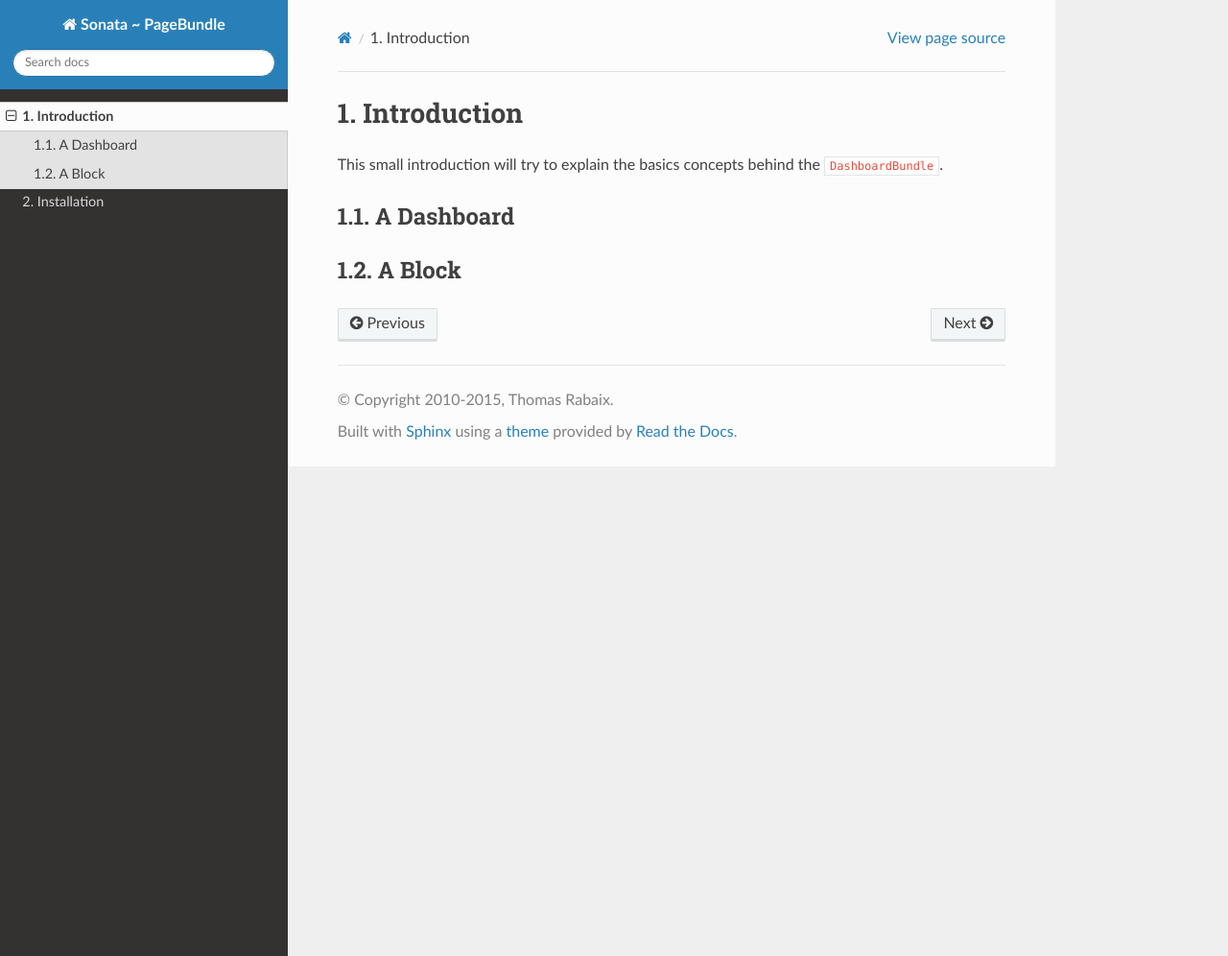
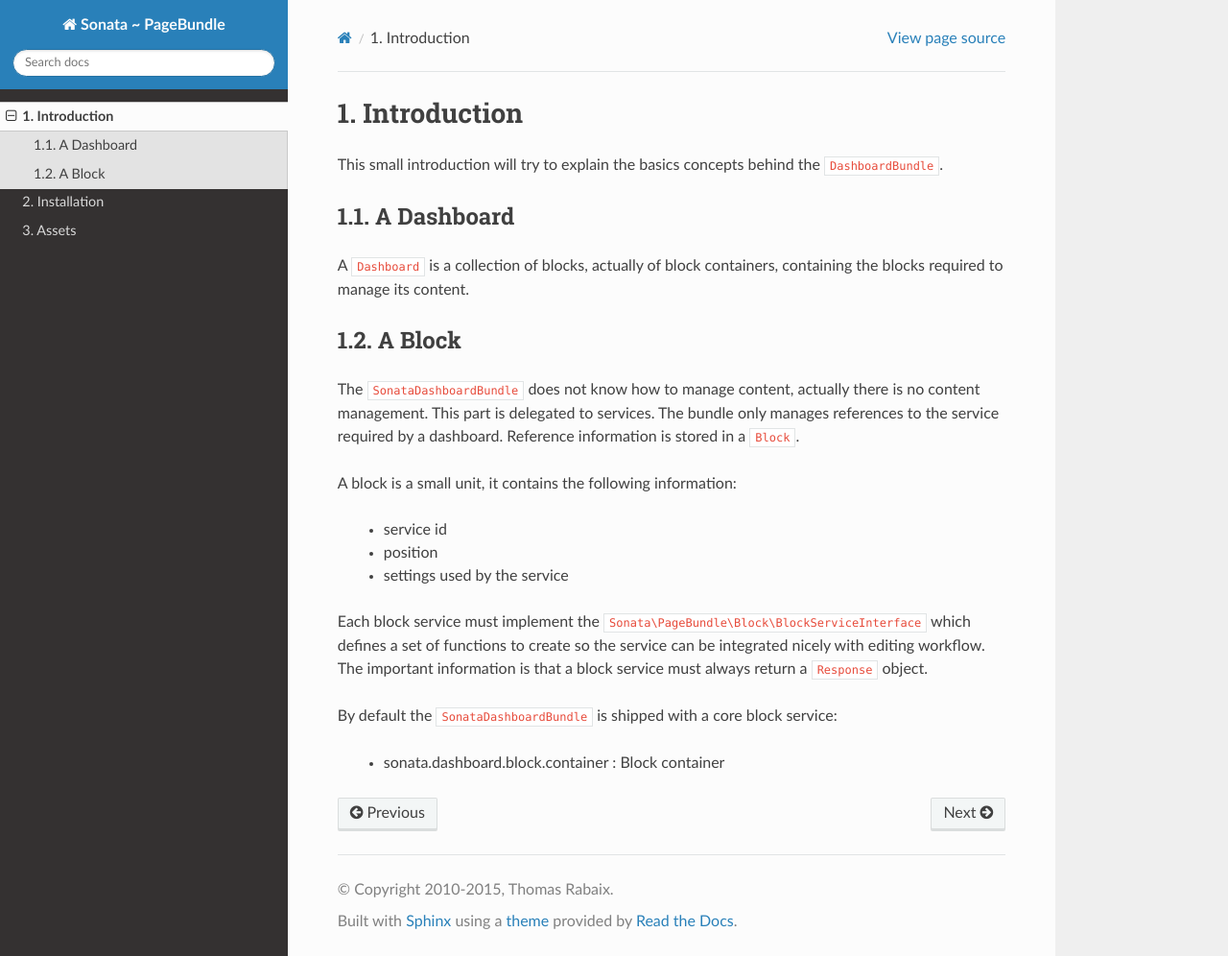
Before and after one commit to sonata-project/SonataDashboardBundle, a Sphinx documentation site: the page built from Resources/doc/reference/introduction.rst, in a window 1280 px wide and 996 px high. Shown: the whole window at 96% size. Built offline with Sphinx 7.4.7 and the Read the Docs theme 2.0.0, drawn with Linux system fonts in a browser that asks for light colours.

```diff
--- a/Resources/doc/index.rst
+++ b/Resources/doc/index.rst
@@ -10,3 +10,4 @@
 
    reference/introduction
    reference/installation
+   reference/assets
--- a/Resources/doc/reference/introduction.rst
+++ b/Resources/doc/reference/introduction.rst
@@ -7,6 +7,28 @@
 A Dashboard
 -----------
 
+A ``Dashboard`` is a collection of blocks, actually of block containers, containing the
+blocks required to manage its content.
 
 A Block
 -------
+
+The ``SonataDashboardBundle`` does not know how to manage content, actually there is
+no content management. This part is delegated to services. The bundle only
+manages references to the service required by a dashboard. Reference information is
+stored in a ``Block``.
+
+A block is a small unit, it contains the following information:
+
+ - service id
+ - position
+ - settings used by the service
+
+Each block service must implement the ``Sonata\PageBundle\Block\BlockServiceInterface``
+which defines a set of functions to create so the service can be integrated
+nicely with editing workflow. The important information is that a block service
+must always return a ``Response`` object.
+
+By default the ``SonataDashboardBundle`` is shipped with a core block service:
+
+ - sonata.dashboard.block.container      : Block container
```
Also changed, not shown: Resources/doc/reference/assets.rst (added, +23 -0 lines), 1 other file.
